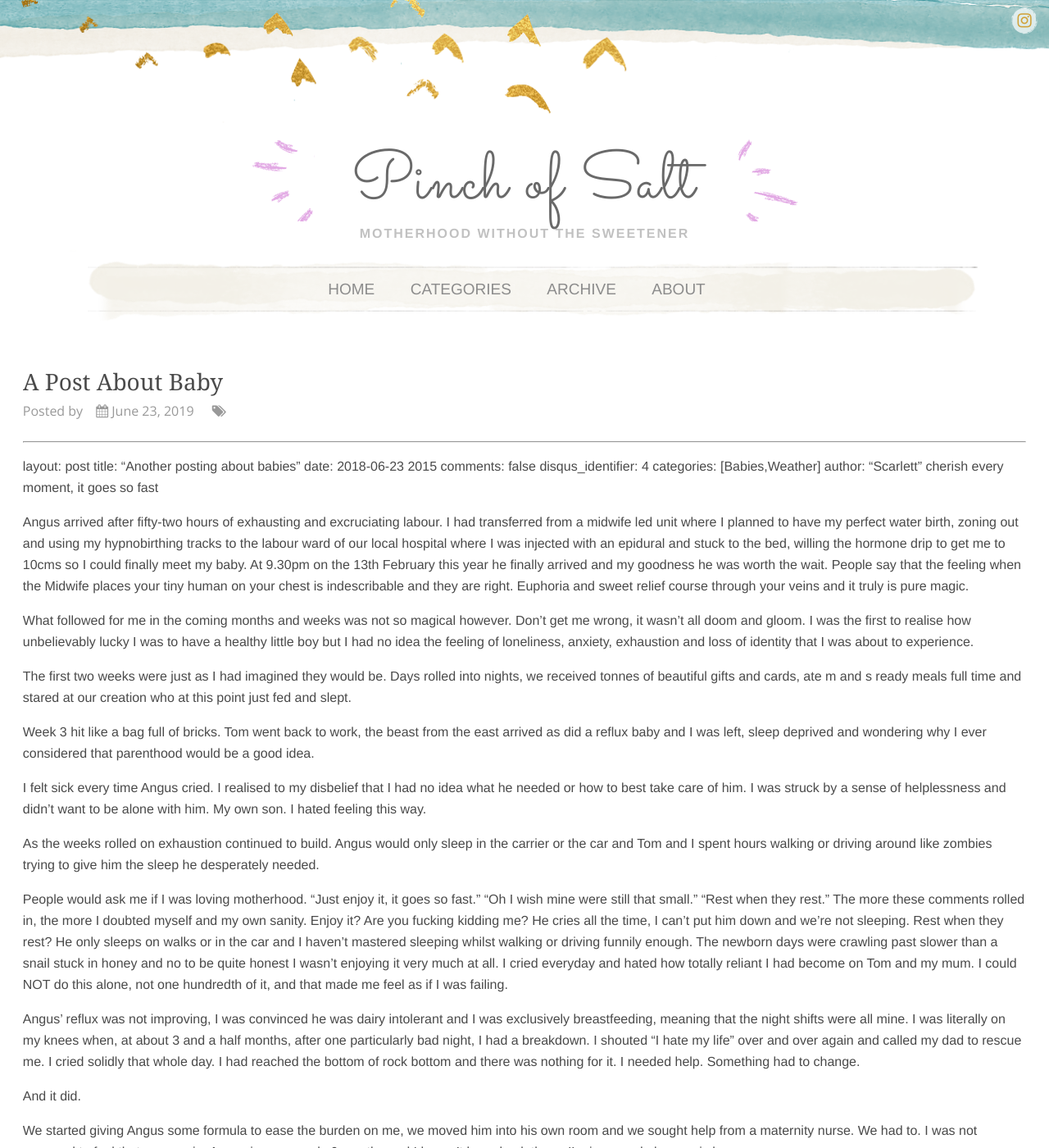
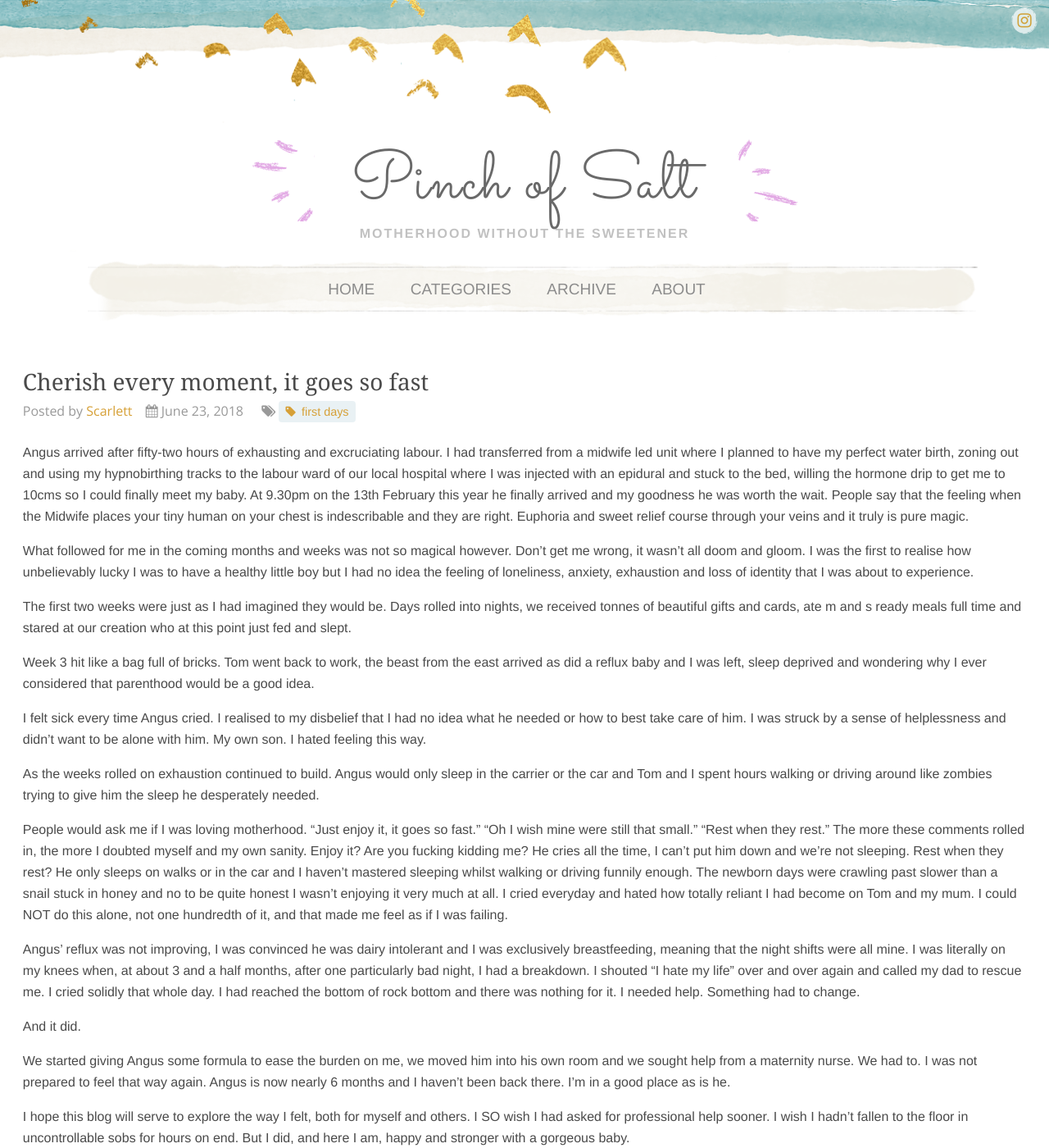
Before and after one commit to apinchofsalt/apinchofsalt.github.io, a Jekyll site: the page built from _posts/archived/scarlett/2018-07-28-Cherish-every-moment,-it-goes-by-so-fast.md, in a window 1280 px wide and 1400 px high. Shown: the whole window at 82% size. Built offline with Jekyll 4.4.1, drawn with Linux system fonts in a browser that asks for light colours; nearby versions of some CDN libraries; our own code applies the rules of GitHub Pages for plain Markdown files; some of the changed text lies outside the part shown.

Commit message:
Update and rename 2019-06-23-a-post-about-baby.md to 2018-07-28-Cherish-every-moment,-it-goes-by-so-fast.md

```diff
--- a/_posts/archived/scarlett/2019-06-23-a-post-about-baby.md
+++ b/_posts/archived/scarlett/2018-07-28-Cherish-every-moment,-it-goes-by-so-fast.md
@@ -1,12 +1,14 @@
 ---
 layout: post
-title: "Another posting about babies"
+title: "Cherish every moment, it goes so fast"
 date: 2018-06-23 2015
 comments: false
 disqus_identifier: 4
-categories: [Babies,Weather]
+categories: [first days]
 author: "Scarlett"
-cherish every moment, it goes so fast
+---
+
+
 
 
 Angus arrived after fifty-two hours of exhausting and excruciating labour. I had transferred from a midwife led unit where I planned to have my perfect water birth, zoning out and using my hypnobirthing tracks to the labour ward of our local hospital where I was injected with an epidural and stuck to the bed, willing the hormone drip to get me to 10cms so I could finally meet my baby. At 9.30pm on the 13th February this year he finally arrived and my goodness he was worth the wait. People say that the feeling when the Midwife places your tiny human on your chest is indescribable and they are right. Euphoria and sweet relief course through your veins and it truly is  pure magic.
```
